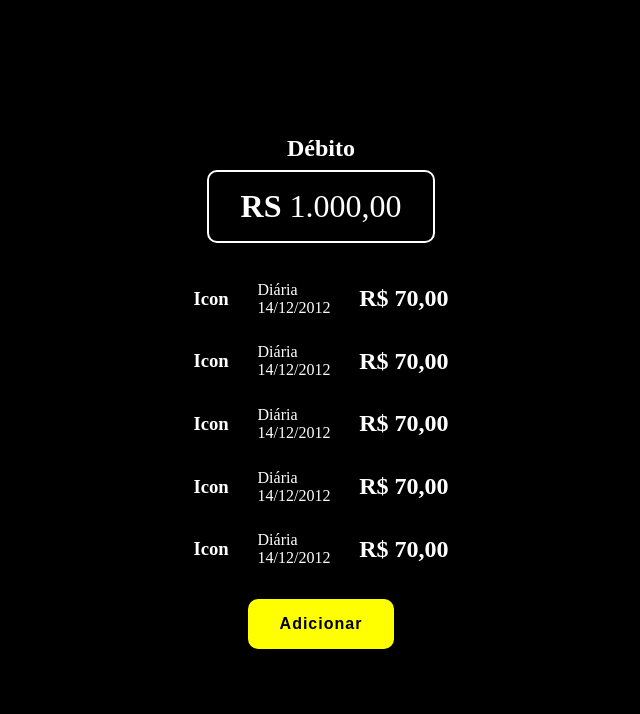
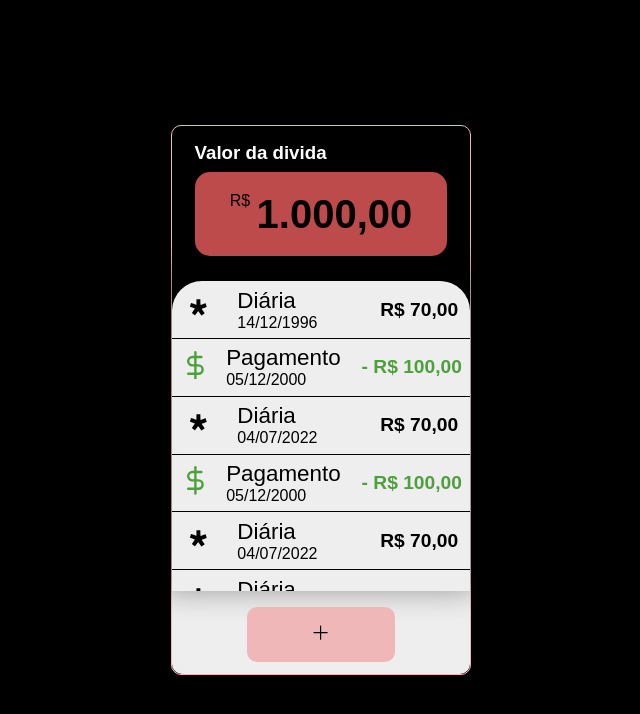
Before and after one commit to devjohnmaicon/front-minhas-diarias, a React (Create React App) app: page / in a window 1280 px wide. Shown: the top 714 px of the page, without its empty margins (319-959 px from the left). Built offline with nearby package versions, Linux system fonts and the light colour scheme.

Commit message:
createsa template

```diff
--- a/package.json
+++ b/package.json
@@ -8,6 +8,7 @@
     "@testing-library/user-event": "^13.5.0",
     "react": "^17.0.2",
     "react-dom": "^17.0.2",
+    "react-icons": "^4.3.1",
     "react-scripts": "5.0.0",
     "styled-components": "^5.3.3",
     "web-vitals": "^2.1.4"
--- a/src/GlobalStyles.js
+++ b/src/GlobalStyles.js
@@ -8,7 +8,7 @@ const GlobalStyle = createGlobalStyle`
     box-sizing: border-box;
     outline: none;
     border: none;
-    color: #fff;
+    font-family: sans-serif;
 }
 
 
--- a/src/pages/home/Home.jsx
+++ b/src/pages/home/Home.jsx
@@ -1,64 +1,71 @@
 import React from "react";
-import { AppContainer, Buttons, Headding, Rows } from "./styleHome";
+import { Row } from "./Row";
+import { AppContainer, Box, Buttons, Headding, Rows } from "./styleHome";
+import { BsPlusLg } from "react-icons/bs";
+
+const mock = [
+  {
+    paid_out: true,
+    type: "Diária",
+    date: "14/12/1996",
+    value: "70,00",
+  },
+  {
+    paid_out: false,
+    type: "Pagamento",
+    date: "05/12/2000",
+    value: "100,00",
+  },
+  {
+    paid_out: true,
+    type: "Diária",
+    date: "04/07/2022",
+    value: "70,00",
+  },
+  {
+    paid_out: false,
+    type: "Pagamento",
+    date: "05/12/2000",
+    value: "100,00",
+  },
+  {
+    paid_out: true,
+    type: "Diária",
+    date: "04/07/2022",
+    value: "70,00",
+  },
+  {
+    paid_out: true,
+    type: "Diária",
+    date: "04/07/2022",
+    value: "70,00",
+  },
+];
 
 export const Home = () => {
   return (
     <AppContainer>
       <Headding>
-        <h2>Débito</h2>
+        <h3>Valor da divida</h3>
         <div className="box-heading">
-          <span>
-            <strong>RS</strong> 1.000,00{" "}
-          </span>
+          <sub>R$</sub>
+          <span>1.000,00</span>
         </div>
       </Headding>
 
-      <Rows>
-        <div className="row">
-          <h3>Icon</h3>
-          <div className="info">
-            <p>Diária</p>
-            <span>14/12/2012</span>
-          </div>
-          <h2>R$ 70,00</h2>
-        </div>
-        <div className="row">
-          <h3>Icon</h3>
-          <div className="info">
-            <p>Diária</p>
-            <span>14/12/2012</span>
-          </div>
-          <h2>R$ 70,00</h2>
-        </div>
-        <div className="row">
-          <h3>Icon</h3>
-          <div className="info">
-            <p>Diária</p>
-            <span>14/12/2012</span>
-          </div>
-          <h2>R$ 70,00</h2>
-        </div>
-        <div className="row">
-          <h3>Icon</h3>
-          <div className="info">
-            <p>Diária</p>
-            <span>14/12/2012</span>
-          </div>
-          <h2>R$ 70,00</h2>
-        </div>
-        <div className="row">
-          <h3>Icon</h3>
-          <div className="info">
-            <p>Diária</p>
-            <span>14/12/2012</span>
-          </div>
-          <h2>R$ 70,00</h2>
-        </div>
-      </Rows>
+      <Box>
+        <Rows>
+          {mock.map((data, index) => (
+            <Row data={data} key={index} />
+          ))}
+        </Rows>
 
-      <Buttons>
-        <button>Adicionar</button>
-      </Buttons>
+        <Buttons>
+          <button>
+            <BsPlusLg size={"1.2rem"} />
+          </button>
+        </Buttons>
+      </Box>
     </AppContainer>
   );
 };
--- /dev/null
+++ b/src/pages/home/Row.jsx
@@ -0,0 +1,70 @@
+import React from "react";
+import styled from "styled-components";
+import { FiDollarSign } from "react-icons/fi";
+import { FaDiaspora } from "react-icons/fa";
+
+export const Row = ({ data }) => {
+  const { paid_out, type, date, value } = data;
+
+  const paiment = paid_out ? `R$ ${value}` : `- R$ ${value}`;
+
+  return (
+    <RowComponent className="row" paid_out={paid_out}>
+      <h3>
+        {paid_out ? (
+          <FaDiaspora />
+        ) : (
+          <FiDollarSign size={"1.8rem"} color="#4E9F3D" />
+        )}
+      </h3>
+      <div className="info">
+        <p>{type}</p>
+        <span>{date}</span>
+      </div>
+      <span>{paiment}</span>
+    </RowComponent>
+  );
+};
+
+const RowComponent = styled.div`
+  display: flex;
+  align-items: center;
+  justify-content: space-around;
+  padding: 0.4rem 0;
+  border-bottom: 1px solid #000;
+
+  h3 {
+    color: #000;
+    width: 10%;
+    text-align: center;
+  }
+
+  .info {
+    width: 40%;
+
+    span,
+    p {
+      color: #000;
+    }
+
+    p {
+      font-size: 1.4rem;
+    }
+
+    span {
+      font-size: 1rem;
+      font-weight: 100;
+      padding: 1rem 0;
+    }
+  }
+
+  span {
+    font-weight: 600;
+    font-size: 1.2rem;
+    color: ${(props) => (props.paid_out ? "" : "#4E9F3D")};
+  }
+
+  :last-child {
+    border-bottom: none;
+  }
+`;
--- a/src/pages/home/styleHome.js
+++ b/src/pages/home/styleHome.js
@@ -2,59 +2,68 @@ import styled from "styled-components";
 
 export const AppContainer = styled.div`
   /* background-color: red; */
+  border: 1px solid #efb7b7;
   max-width: 425px;
   min-width: 300px;
-  padding: 0.5rem;
   border-radius: 10px;
+  padding-top: 1rem;
 `;
 
 export const Headding = styled.div`
   display: grid;
   place-content: center;
-  text-align: center;
-  margin-bottom: 1.5rem;
+  margin-bottom: 1.6rem;
+
+  h3 {
+    color: #fff;
+  }
 
   .box-heading {
-    width: 100%;
-    border: 2px solid #fff;
-    padding: 1rem 2rem;
-    font-size: 2rem;
-    border-radius: 10px;
+    background-color: #bd4b4b;
+    padding: 1.2rem 2.2rem;
+    border-radius: 15px;
     margin-top: 0.5rem;
+
+    display: flex;
+
+    sub {
+      font-size: 1rem;
+      margin-right: 0.4rem;
+    }
+
+    span {
+      color: #000;
+      font-weight: bold;
+      font-size: 2.5rem;
+    }
   }
 `;
 
+export const Box = styled.div`
+  background-color: #eeeeee;
+  border-radius: 30px 30px 10px 10px;
+`;
+
 export const Rows = styled.div`
-  .row {
-    display: flex;
-    flex-direction: row;
-    align-items: center;
-    justify-content: space-around;
-    padding: 0.8rem 0;
-    border-bottom: 1px solid #000;
-
-    :first-child {
-      border-top: 1px solid #000;
-    }
-    :last-child {
-      border-bottom: none;
-    }
-  }
+  height: 310px;
+  overflow-y: scroll;
+  /* border-bottom: 2px solid rgba(0,0,0,.6); */
+  box-shadow: -2px -9px 30px 7px rgba(0, 0, 0, 0.4);
 `;
 
 export const Buttons = styled.div`
   display: flex;
   justify-content: center;
-  align-items: center;
-  margin: 1.2rem 0 1rem;
+  /* margin: 1.6rem; */
+  padding: 1rem 0 0.7rem;
 
   button {
     font-size: 1rem;
-    font-weight: 600;
+    font-weight: bold;
     letter-spacing: 1px;
     color: #000;
-    padding: 1rem 2rem;
-    background-color: yellow;
+    padding: 1rem 4rem;
+    background-color: #efb7b7;
     border-radius: 10px;
     cursor: pointer;
   }
```
Also changed, not shown: 1 other file (tests, documents, lock files or other folders).
